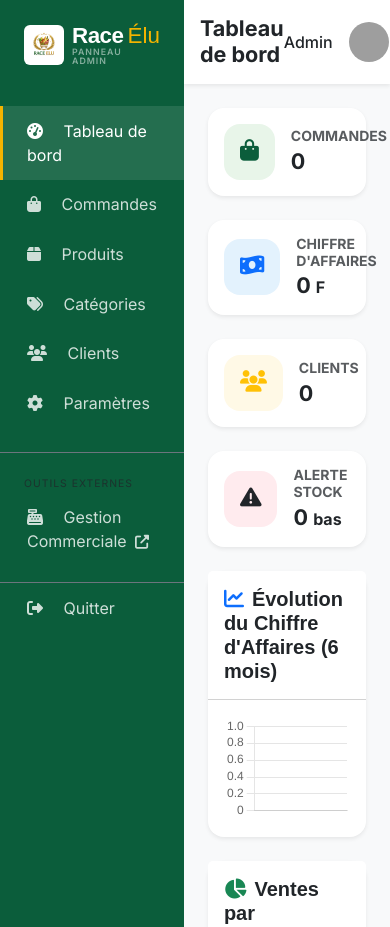
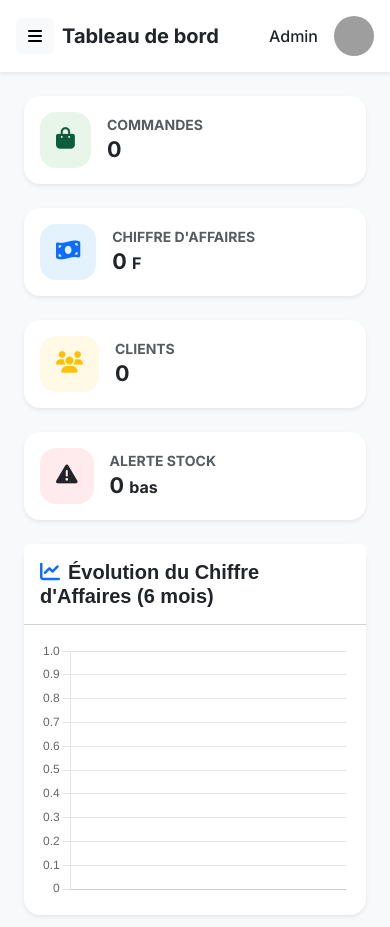
Before and after one commit to jokiller220/raceelu, a PHP site: page /admin in a window 390 px wide. Shown: the top 927 px of the page. Run offline with PHP 8.4, Linux system fonts and the light colour scheme; a user stored in the database is signed in; data comes from the database, SQL or seed files in the repository; data that the repository does not hold is empty; some libraries are stand-ins or nearby versions; grey boxes are pictures that could not be loaded.

Commit message:
Make admin sidebar responsive (offcanvas on mobile)

```diff
--- a/app/views/admin/layouts/header.php
+++ b/app/views/admin/layouts/header.php
@@ -26,7 +26,12 @@
     <!-- Content -->
     <div class="flex-grow-1" style="max-height: 100vh; overflow-y: auto;">
         <header class="bg-white p-3 shadow-sm d-flex justify-content-between align-items-center position-sticky top-0" style="z-index: 1000;">
-            <h4 class="mb-0 fw-bold"><?= $data['page_title'] ?? 'Tableau de bord' ?></h4>
+            <div class="d-flex align-items-center">
+                <button class="btn btn-light d-lg-none me-2 border-0" type="button" data-bs-toggle="offcanvas" data-bs-target="#adminSidebarMobile" aria-controls="adminSidebarMobile">
+                    <i class="fas fa-bars"></i>
+                </button>
+                <h4 class="mb-0 fw-bold fs-5 fs-lg-4"><?= $data['page_title'] ?? 'Tableau de bord' ?></h4>
+            </div>
             <div class="d-flex align-items-center">
                 <span class="me-3 fw-medium">Admin</span>
                 <img src="https://ui-avatars.com/api/?name=Admin&background=0B5D3B&color=fff" class="rounded-circle" width="40" height="40" alt="Admin">
--- a/app/views/admin/layouts/sidebar.php
+++ b/app/views/admin/layouts/sidebar.php
@@ -1,6 +1,12 @@
 <!-- Sidebar -->
-<div class="admin-sidebar text-white" style="width: 250px;">
-    <div class="p-4 d-flex align-items-center">
+<div class="admin-sidebar offcanvas-lg offcanvas-start text-white flex-shrink-0" tabindex="-1" id="adminSidebarMobile" aria-labelledby="adminSidebarMobileLabel" style="width: 250px;">
+    <div class="offcanvas-header d-lg-none border-bottom border-secondary bg-dark-green">
+        <h5 class="offcanvas-title text-white fw-bold" id="adminSidebarMobileLabel">Menu Admin</h5>
+        <button type="button" class="btn-close btn-close-white" data-bs-dismiss="offcanvas" data-bs-target="#adminSidebarMobile" aria-label="Fermer"></button>
+    </div>
+
+    <div class="offcanvas-body flex-column p-0">
+        <div class="p-4 d-flex align-items-center d-none d-lg-flex">
             <img src="<?= BASE_URL ?>/public/assets/images/logo.png" alt="Logo" height="40" class="me-2 rounded bg-white p-1">
             <div class="logo-text-group">
                 <div class="brand-main" style="gap: 4px;">
@@ -10,7 +16,7 @@
                 <span class="brand-tagline text-white-50" style="font-size: 0.55rem; letter-spacing: 1px;">PANNEAU ADMIN</span>
             </div>
         </div>
-    <ul class="nav flex-column mt-3">
+        <ul class="nav flex-column mt-lg-3 w-100">
         <li class="nav-item">
             <a class="nav-link <?= ($data['active_menu'] ?? '') == 'dashboard' ? 'active' : '' ?>" href="<?= BASE_URL ?>/admin"><i class="fas fa-tachometer-alt me-3 w-20px"></i> Tableau de bord</a>
         </li>
@@ -45,3 +51,4 @@
         </li>
         </ul>
     </div>
+</div>
```
Lines whose indentation alone changed are shown as unchanged.
